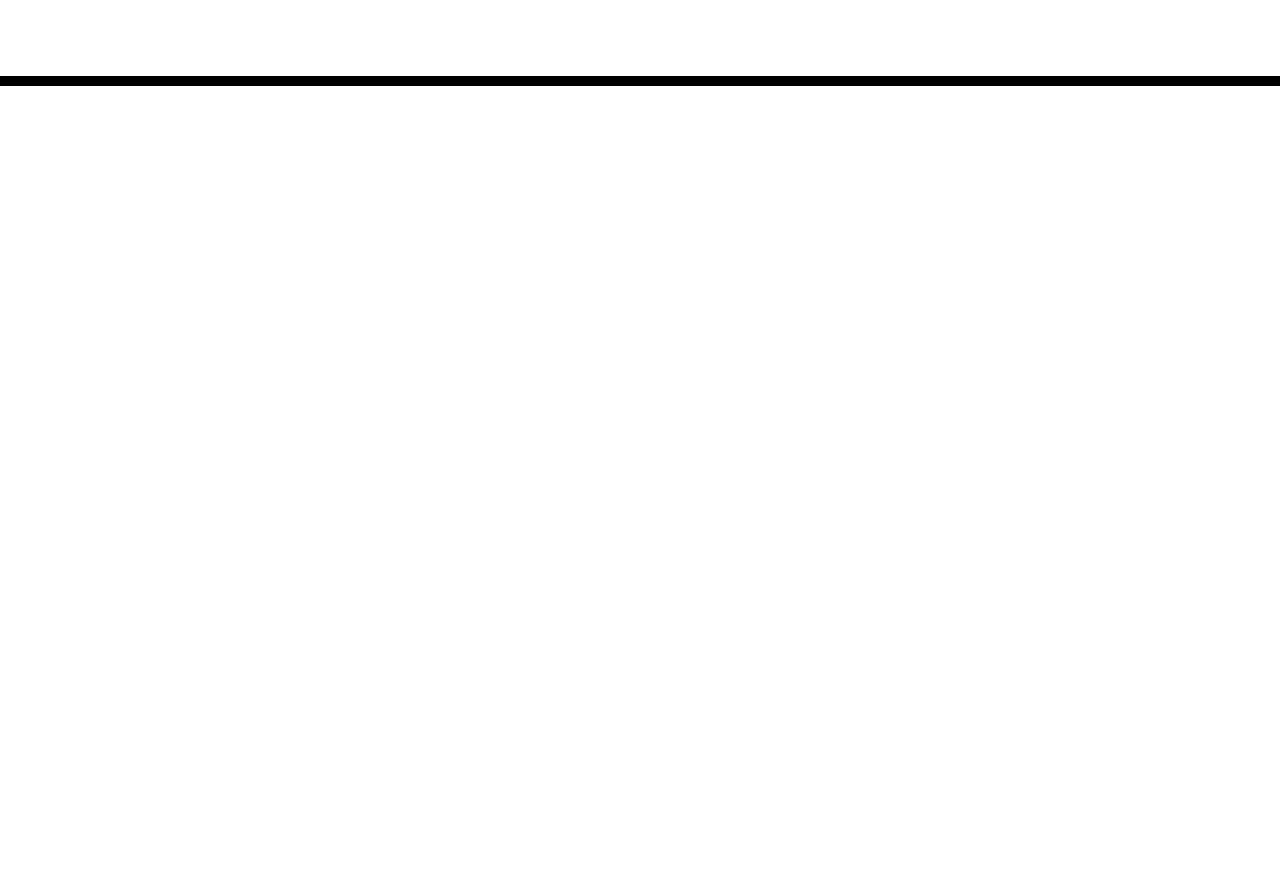
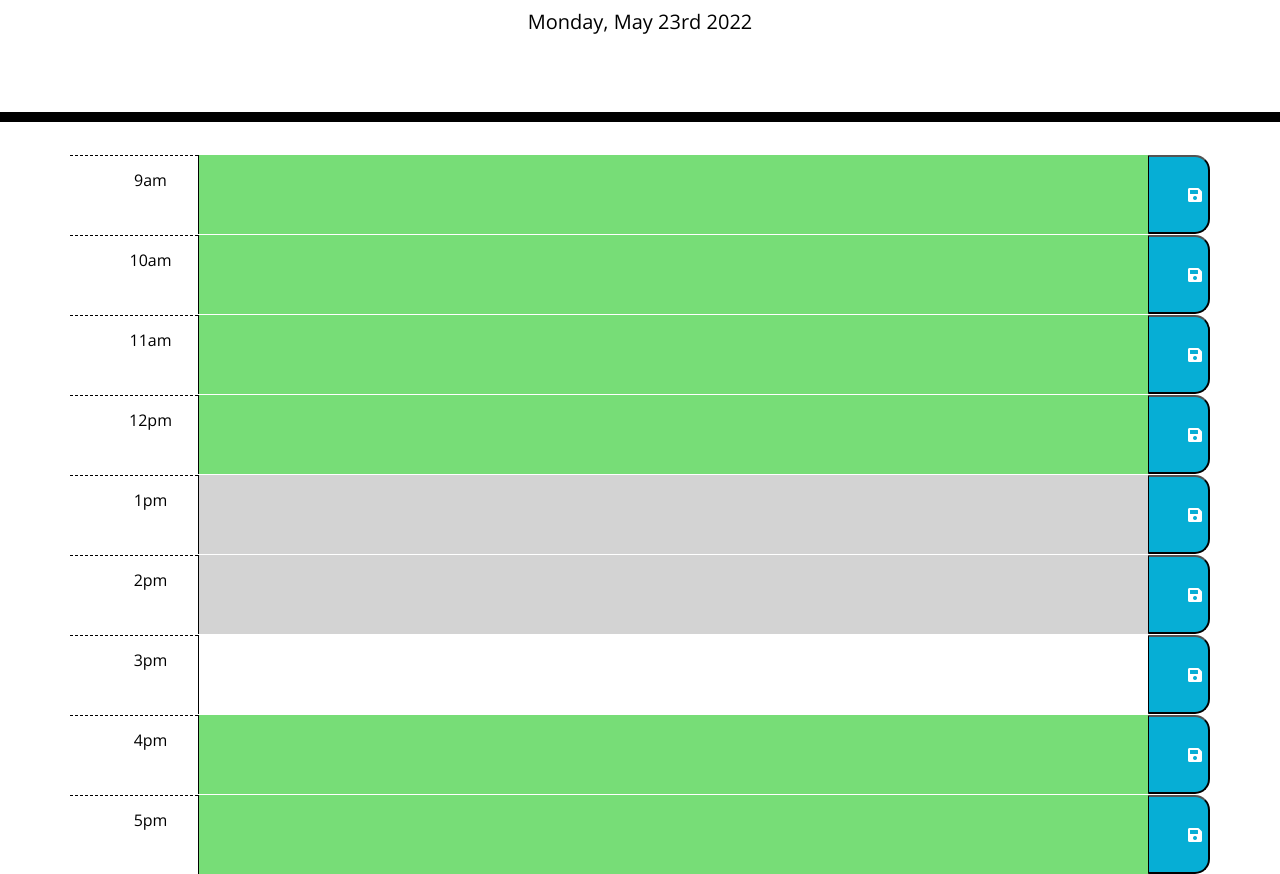
Before and after one commit to mshehroz237/timely, a plain HTML site: page index.html in a window 1280 px wide. Shown: the part 182-1056 px from the top of the page. Before the commit the page ends 800 px from the top, so only its background shows below. Drawn offline with nearby package versions, Linux system fonts and the light colour scheme; files that its build step writes are made by us from their sources.

Commit message:
added comments

```diff
--- a/assets/javascript/script.js
+++ b/assets/javascript/script.js
@@ -0,0 +1,36 @@
+//creating a varibale to store current time in a certain format
+var todayDate = moment().format('dddd, MMM Do YYYY');
+//inserting current date in currentDay class in html
+$("#currentDay").html(todayDate);
+// selecting textarea input feilds into inputClrs
+var inputClrs = document.querySelectorAll("textarea");
+//creating a for loop to run until no time time slots left
+for(var i = 0; i < inputClrs.length; i++ ){
+    //comparing if the time slot time is same as current time
+    if(inputClrs[i].id === moment().hours()){
+        //assigning it colors based on time
+        inputClrs[i].classList.add("present");
+    }
+    //comparing if the time slot time is same as current time
+    if(inputClrs[i].id < moment().hours()){
+    //assigning it colors based on time
+        inputClrs[i].classList.add("past");
+    }
+    //comparing if the time slot time is same as current time
+    if(inputClrs[i].id > moment().hours()){
+    //assigning it colors based on time
+        inputClrs[i].classList.add("future");
+    }
+}
+//creating a function to run once a webpage is loaded
+window.onload=function(){
+    //selecting save button and calling event listener of click on it
+    document.querySelector(".localBtn").addEventListener("click", function(){
+        // storing value of textarea in the new created variable
+    var input_serialized = JSON.stringify(document.querySelector("textarea").value());
+    //setting up local storage with a key of text
+        localStorage.setItem("text", input_serialized);
+        //getting local storage and console logging it
+    console.log(localStorage.getItem("text"));
+    });
+}
--- a/index.html
+++ b/index.html
@@ -1,39 +1,139 @@
 <!DOCTYPE html>
 <html lang="en">
+
 <head>
   <meta charset="UTF-8" />
   <meta name="viewport" content="width=device-width, initial-scale=1.0" />
   <meta http-equiv="X-UA-Compatible" content="ie=edge" />
-    <link
-      rel="stylesheet"
-      href="https://stackpath.bootstrapcdn.com/bootstrap/4.3.1/css/bootstrap.min.css"
-    />
-    <link
-      rel="stylesheet"
-      href="https://use.fontawesome.com/releases/v5.8.1/css/all.css"
-      integrity="sha384-50oBUHEmvpQ+1lW4y57PTFmhCaXp0ML5d60M1M7uH2+nqUivzIebhndOJK28anvf"
-      crossorigin="anonymous"
-    />
-    <link
-      href="https://fonts.googleapis.com/css?family=Open+Sans&display=swap"
-      rel="stylesheet"
-    />
-    <link rel="stylesheet" href="style.css" />
+  <link rel="stylesheet" href="https://stackpath.bootstrapcdn.com/bootstrap/4.3.1/css/bootstrap.min.css" />
+  <link rel="stylesheet" href="https://use.fontawesome.com/releases/v5.8.1/css/all.css"
+    integrity="sha384-50oBUHEmvpQ+1lW4y57PTFmhCaXp0ML5d60M1M7uH2+nqUivzIebhndOJK28anvf" crossorigin="anonymous" />
+  <link href="https://fonts.googleapis.com/css?family=Open+Sans&display=swap" rel="stylesheet" />
+  <link rel="stylesheet" href="./assets/css/style.css" />
   <title>Work Day Scheduler</title>
 </head>
 
 <body>
-    <header class="jumbotron">
+  <header id="heading" class="jumbotron">
     <h1 class="display-3">Work Day Scheduler</h1>
     <p class="lead">A simple calendar app for scheduling your work day</p>
-      <p id="currentDay" class="lead"></p>
+    <p id="currentDay" class="lead"> </p>
   </header>
+  <!-- creating a div conatiner -->
   <div class="container">
-      <!-- Timeblocks go here -->
+    <!-- creating a div with a class given in style.css -->
+    <div class="row time-block">
+      <!-- creating a div to store time with a class in style.css -->
+      <div class="col hour">
+        9am
+      </div>
+      <!-- creating a textarea input feild for user to add text -->
+      <textarea id = 9 class="col-10 description ">
+
+      </textarea>
+      <!-- creating a button to save what user enters in input feild -->
+      <button id="localBtn" class="saveBtn">
+        <i class="fas fa-save"></i>
+      </button>
+  </div>
+      <!-- creating a div with a class given in style.css -->
+    <div class="row time-block">
+          <!-- creating a div to store time with a class in style.css -->
+      <div class="col hour">
+        10am
+      </div>
+        <!-- creating a textarea input feild for user to add text -->
+      <textarea id = 10 class="col-10 description ">
+
+      </textarea>
+            <!-- creating a button to save what user enters in input feild -->
+      <button id="localBtn" class="saveBtn">
+        <i class="fas fa-save"></i>
+      </button>
+  </div>
+    <div class="row time-block">
+      <div class="col hour">
+        11am
+      </div>
+      <textarea id = 11 class="col-10 description ">
+
+      </textarea>
+      <button id="localBtn" class="saveBtn">
+        <i class="fas fa-save"></i>
+      </button>
+  </div>
+    <div class="row time-block">
+      <div class="col hour">
+        12pm
+      </div>
+      <textarea id = 12 class="col-10 description ">
+
+      </textarea>
+      <button id="localBtn" class="saveBtn">
+        <i class="fas fa-save"></i>
+      </button>
+  </div>
+    <div class="row time-block">
+      <div class="col hour">
+        1pm
+      </div>
+      <textarea id = 1 class="col-10 description ">
+
+      </textarea>
+      <button id="localBtn" class="saveBtn">
+        <i class="fas fa-save"></i>
+      </button>
+  </div>
+    <div class="row time-block">
+      <div class="col hour">
+        2pm
+      </div>
+      <textarea id = 2 class="col-10 description ">
+
+      </textarea>
+      <button id="localBtn" class="saveBtn">
+        <i class="fas fa-save"></i>
+      </button>
+  </div>
+    <div class="row time-block">
+      <div class="col hour">
+        3pm
+      </div>
+      <textarea id = 3 class="col-10 description ">
+
+      </textarea>
+      <button id="localBtn" class="saveBtn">
+        <i class="fas fa-save"></i>
+      </button>
+  </div>
+    <div class="row time-block">
+      <div class="col hour">
+        4pm
+      </div>
+      <textarea id =4 class="col-10 description ">
+
+      </textarea>
+      <button id="localBtn" class="saveBtn">
+        <i class="fas fa-save"></i>
+      </button>
+  </div>
+    <div class="row time-block">
+      <div class="col hour">
+        5pm
+      </div>
+      <textarea id = 5 class="col-10 description ">
+
+      </textarea>
+      <button id="localBtn" class="saveBtn">
+        <i class="fas fa-save"></i>
+      </button>
     </div>
 
-    <script src="./assets/javascript/script.js"></script>
+  </div>
   <script src="https://code.jquery.com/jquery-3.4.1.min.js"></script>
   <script src="https://cdnjs.cloudflare.com/ajax/libs/moment.js/2.24.0/moment.min.js"></script>
+  <script src="./assets/javascript/script.js"></script>
+
 </body>
+
 </html>
```
Also changed, not shown: assets/css/style.css (line endings or trailing spaces). Lines whose indentation alone changed are shown as unchanged.
